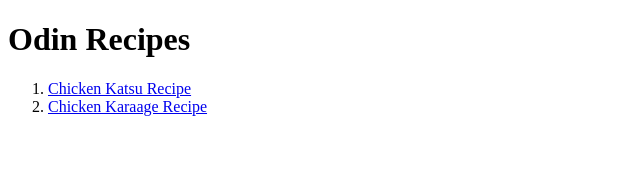
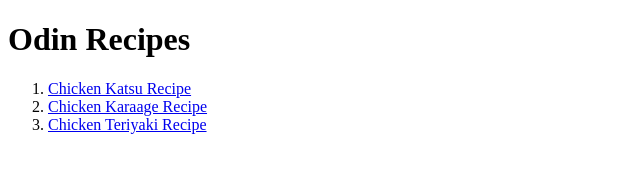
Before and after one commit to kameronjay/odin-recipes, a plain HTML site: page index.html in a window 1280 px wide. Shown: the whole page, without its empty margins (0-640 px from the left). Drawn offline with Linux system fonts and the light colour scheme.

Commit message:
modify index.html

```diff
--- a/index.html
+++ b/index.html
@@ -9,6 +9,7 @@
 <ol>
 <li><a href="recipes/chickenkatsu.html">Chicken Katsu Recipe</a></li>
 <li><a href="recipes/karaage.html">Chicken Karaage Recipe</a></li>
+<li><a href="recipes/chickenteriyaki">Chicken Teriyaki Recipe</a></li>
 </ol>
 </body>
 </html>
```
